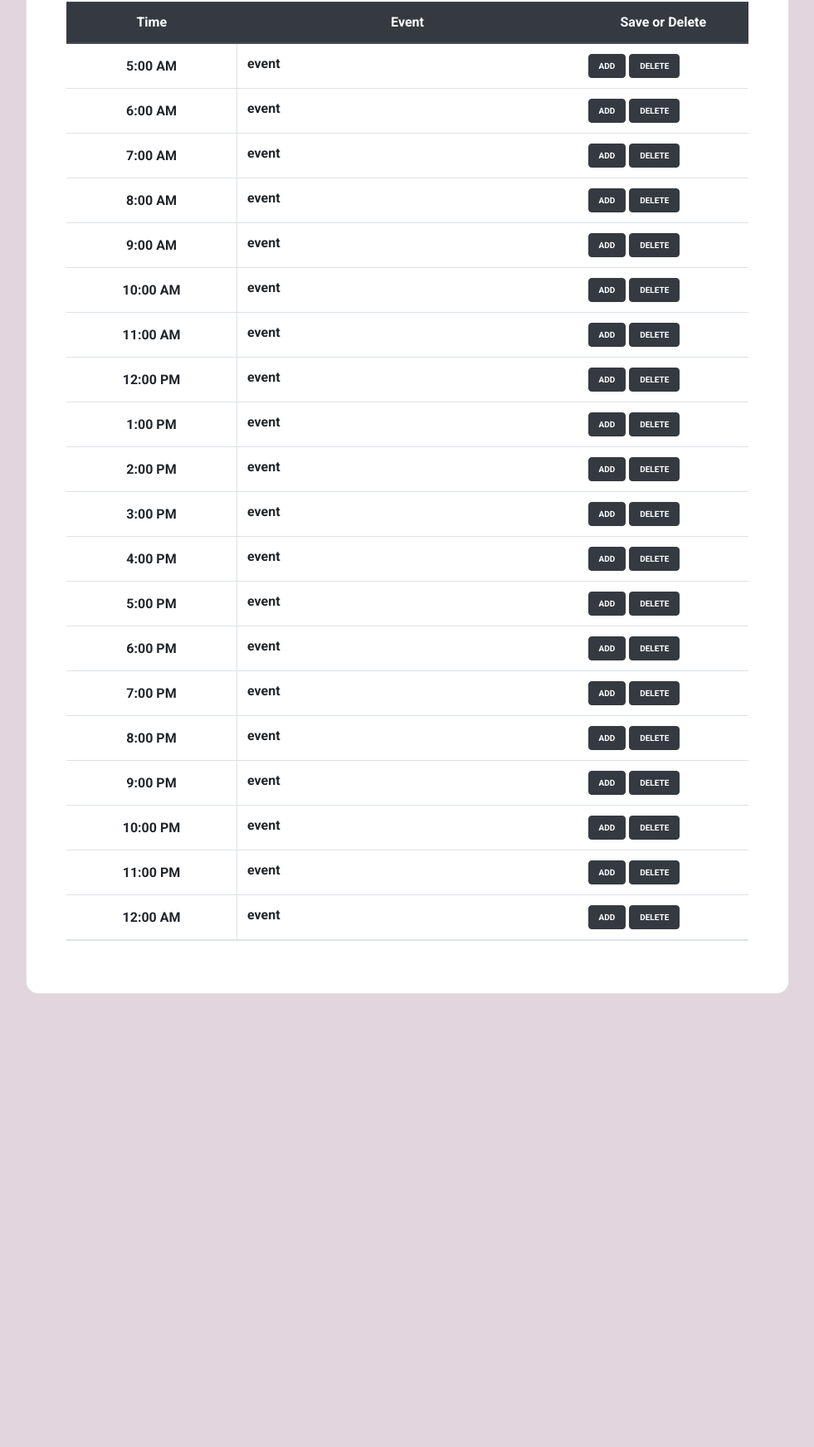
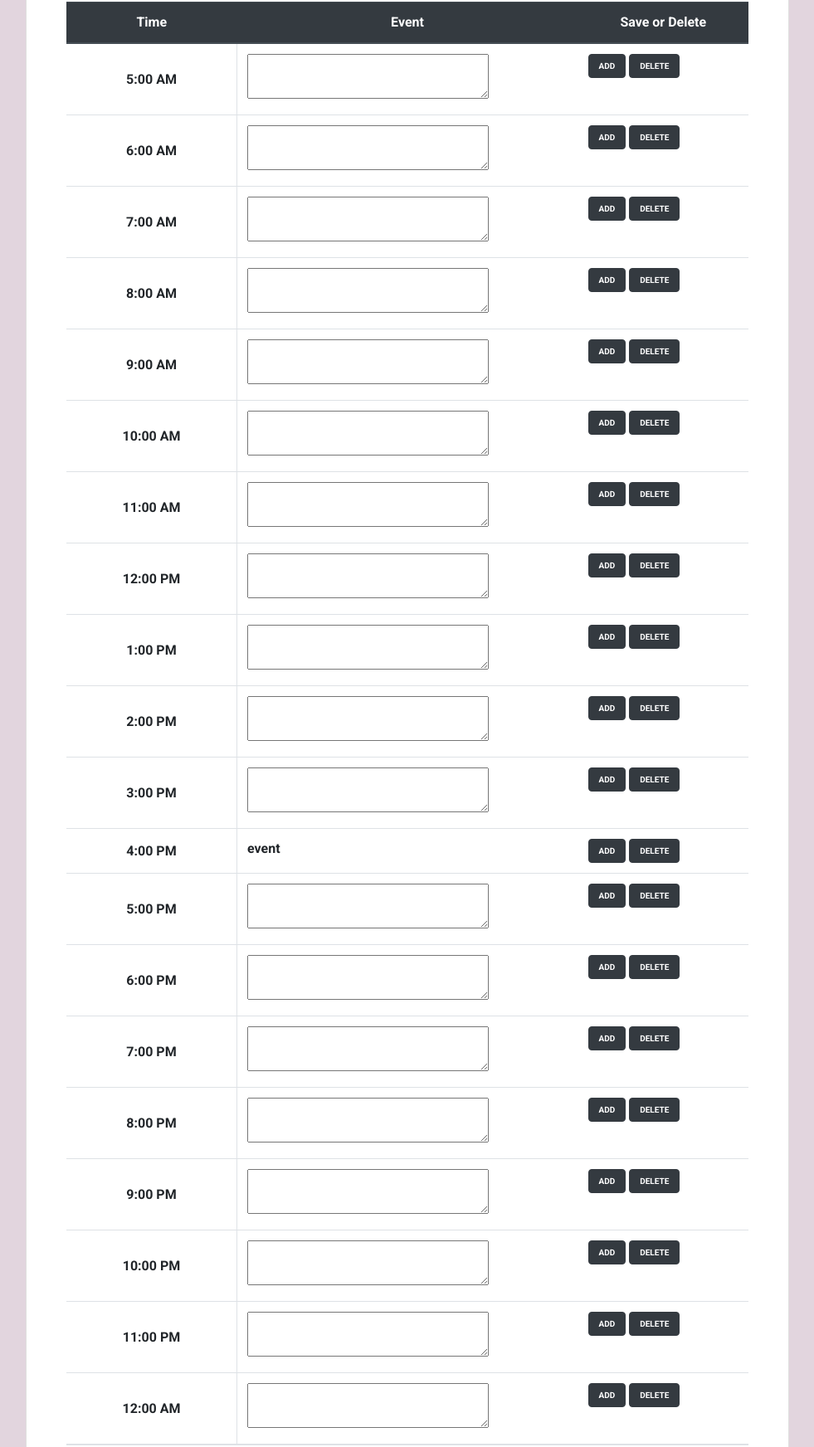
Before and after one commit to Miacarmen/Day-Planner, a plain HTML site: page index.html in a window 1280 px wide. Shown: the part 405-2149 px from the top of the page at 83% size, without its empty margins (149-1130 px from the left). Before the commit the page ends 1603 px from the top, so only its background shows below. Drawn offline with nearby package versions, Linux system fonts and the light colour scheme.

Commit message:
added add btn and textarea functionality, added additional HTML tag classes, added past, present, future css classes

```diff
--- a/assets/main.js
+++ b/assets/main.js
@@ -14,19 +14,28 @@ $(document).ready(function() {
 });
 
 
-$('.content-container').addClass('background-color', blue);
-
 
 
 
 // function to color code current time and past time
 var highlight = function() {
-    // if(timeBlock > dateTime)
-    // turn those timeBlocks grey
+    $('tbody tr').each(function(hour) {
+            console.log($(this));
+            var timeBlock = $(this).attr('id').split('hour-')[1];
+            console.log(timeBlock);
+            var dateTime = moment().hour();
+            if (timeBlock < dateTime) {
+                $(this).addClass('past');
+            }
+
+        })
+        // if(timeBlock > dateTime)
+        // turn those timeBlocks grey
 
     // if time is now, highlight the appropriate timeBlock Green
 }
 
+highlight();
 
 // function to enable type event/task onClick
 var taskInput = $('.event');
@@ -38,13 +47,27 @@ var typeTask = function() {
 }
 
 
+$('.btnAdd').on('click', function() {
+    console.log($(this).parent().siblings(".event").children("textarea").val());
+    var task = $(this).parent().siblings(".event").children("textarea").val();
+    var timeBlock = $(this).parent().siblings(".event").children("textarea").attr('id');
+    console.log(timeBlock);
+
+    localStorage.setItem(timeBlock, task);
+});
+
+
+$('textarea').each(function() {
+    console.log($(this).attr('id'));
+    $(this).val(localStorage.getItem($(this).attr('id')));
+})
+
+
 
 // function for save btn
 var addTask = function() {
     // onClick it saves the event entered above in local storage
-    $('.btnAdd').click(function() {
 
-    })
 
     // if page is refreshed, the saved task is still shown
 }
--- a/assets/styles.css
+++ b/assets/styles.css
@@ -21,3 +21,14 @@ body {
     font-size: 10px;
     cursor: pointer;
 }
+
+
+/* timeBlock colors */
+
+.past {
+    background-color: lightgray;
+}
+
+.present {
+    background-color: lightgreen;
+}
--- a/index.html
+++ b/index.html
@@ -54,13 +54,14 @@
                                 <!-- TIME BLOCKS HERE -->
                                 <tbody>
                                     <!-- row 1 -->
-                                    <tr>
+                                    <tr id="hour-5">
                                         <!-- time block -->
                                         <td class="col-3 align-middle text-center text-center border-right timeBlock">5:00 AM</td>
 
                                         <!-- enter a task -->
                                         <td class="col-6 event">
-                                            event
+                                            <!-- text field -->
+                                            <textarea name="" id="5" cols="30"></textarea>
                                         </td>
 
                                         <td class="col-3 btns">
@@ -74,11 +75,11 @@
                                     </tr>
 
                                     <!-- row 2 -->
-                                    <tr>
+                                    <tr id="hour-6">
                                         <td class="col-3 align-middle text-center border-right timeBlock">6:00 AM</td>
 
                                         <td class="col-6 event">
-                                            event
+                                            <textarea name="" id="6" cols="30"></textarea>
                                         </td>
 
                                         <td class="col-3 btns ">
@@ -89,11 +90,11 @@
                                     </tr>
 
                                     <!-- row 3 -->
-                                    <tr>
+                                    <tr id="hour-7">
                                         <td class="col-3 align-middle text-center border-right timeBlock">7:00 AM</td>
 
                                         <td class="col-6 event ">
-                                            event
+                                            <textarea name="" id="6" cols="30"></textarea>
                                         </td>
 
                                         <td class="col-3 btns ">
@@ -109,7 +110,7 @@
                                         <td class="col-3 align-middle text-center border-right timeBlock">8:00 AM</td>
 
                                         <td class="col-6 event ">
-                                            event
+                                            <textarea name="" id="6" cols="30"></textarea>
                                         </td>
 
                                         <td class="col-3 btns ">
@@ -126,7 +127,7 @@
                                         <td class="col-3 align-middle text-center border-right timeBlock">9:00 AM</td>
 
                                         <td class="col-6 event ">
-                                            event
+                                            <textarea name="" id="6" cols="30"></textarea>
                                         </td>
 
                                         <td class="col-3 btns ">
@@ -143,7 +144,7 @@
                                         <td class="col-3 align-middle text-center border-right timeBlock">10:00 AM</td>
 
                                         <td class="col-6 event ">
-                                            event
+                                            <textarea name="" id="6" cols="30"></textarea>
                                         </td>
 
                                         <td class="col-3 btns ">
@@ -160,7 +161,7 @@
                                         <td class="col-3 align-middle text-center border-right timeBlock">11:00 AM</td>
 
                                         <td class="col-6 event ">
-                                            event
+                                            <textarea name="" id="6" cols="30"></textarea>
                                         </td>
 
                                         <td class="col-3 btns ">
@@ -178,7 +179,7 @@
                                         <td class="col-3 align-middle text-center border-right timeBlock">12:00 PM</td>
 
                                         <td class="col-6 event ">
-                                            event
+                                            <textarea name="" id="6" cols="30"></textarea>
                                         </td>
 
                                         <td class="col-3 btns ">
@@ -196,7 +197,7 @@
                                         <td class="col-3 align-middle text-center border-right timeBlock">1:00 PM</td>
 
                                         <td class="col-6 event ">
-                                            event
+                                            <textarea name="" id="6" cols="30"></textarea>
                                         </td>
 
                                         <td class="col-3 btns ">
@@ -212,7 +213,7 @@
                                         <td class="col-3 align-middle text-center border-right timeBlock">2:00 PM</td>
 
                                         <td class="col-6 event ">
-                                            event
+                                            <textarea name="" id="6" cols="30"></textarea>
                                         </td>
 
                                         <td class="col-3 btns ">
@@ -230,7 +231,7 @@
                                         <td class="col-3 align-middle text-center border-right timeBlock">3:00 PM</td>
 
                                         <td class="col-6 event ">
-                                            event
+                                            <textarea name="" id="6" cols="30"></textarea>
                                         </td>
 
                                         <td class="col-3 btns ">
@@ -262,7 +263,7 @@
                                         <td class="col-3 align-middle text-center border-right timeBlock">5:00 PM</td>
 
                                         <td class="col-6 event ">
-                                            event
+                                            <textarea name="" id="6" cols="30"></textarea>
                                         </td>
 
                                         <td class="col-3 btns ">
@@ -278,7 +279,7 @@
                                         <td class="col-3 align-middle text-center border-right timeBlock">6:00 PM</td>
 
                                         <td class="col-6 event ">
-                                            event
+                                            <textarea name="" id="6" cols="30"></textarea>
                                         </td>
 
                                         <td class="col-3 btns ">
@@ -296,7 +297,7 @@
                                         <td class="col-3 align-middle text-center border-right timeBlock">7:00 PM</td>
 
                                         <td class="col-6 event ">
-                                            event
+                                            <textarea name="" id="6" cols="30"></textarea>
                                         </td>
 
                                         <td class="col-3 btns ">
@@ -313,7 +314,7 @@
                                         <td class="col-3 align-middle text-center border-right timeBlock">8:00 PM</td>
 
                                         <td class="col-6 event ">
-                                            event
+                                            <textarea name="" id="6" cols="30"></textarea>
                                         </td>
 
                                         <td class="col-3 btns ">
@@ -330,7 +331,7 @@
                                         <td class="col-3 align-middle text-center border-right timeBlock">9:00 PM</td>
 
                                         <td class="col-6 event ">
-                                            event
+                                            <textarea name="" id="6" cols="30"></textarea>
                                         </td>
 
                                         <td class="col-3 btns ">
@@ -347,7 +348,7 @@
                                         <td class="col-3 align-middle text-center border-right timeBlock">10:00 PM</td>
 
                                         <td class="col-6 event ">
-                                            event
+                                            <textarea name="" id="6" cols="30"></textarea>
                                         </td>
 
                                         <td class="col-3 btns ">
@@ -364,7 +365,7 @@
                                         <td class="col-3 align-middle text-center border-right timeBlock">11:00 PM</td>
 
                                         <td class="col-6 event ">
-                                            event
+                                            <textarea name="" id="6" cols="30"></textarea>
                                         </td>
 
                                         <td class="col-3 btns ">
@@ -381,7 +382,7 @@
                                         <td class="col-3 align-middle text-center border-right timeBlocktimeBlock">12:00 AM</td>
 
                                         <td class="col-6 event ">
-                                            event
+                                            <textarea name="" id="6" cols="30"></textarea>
                                         </td>
 
                                         <td class="col-3 btns ">
```
